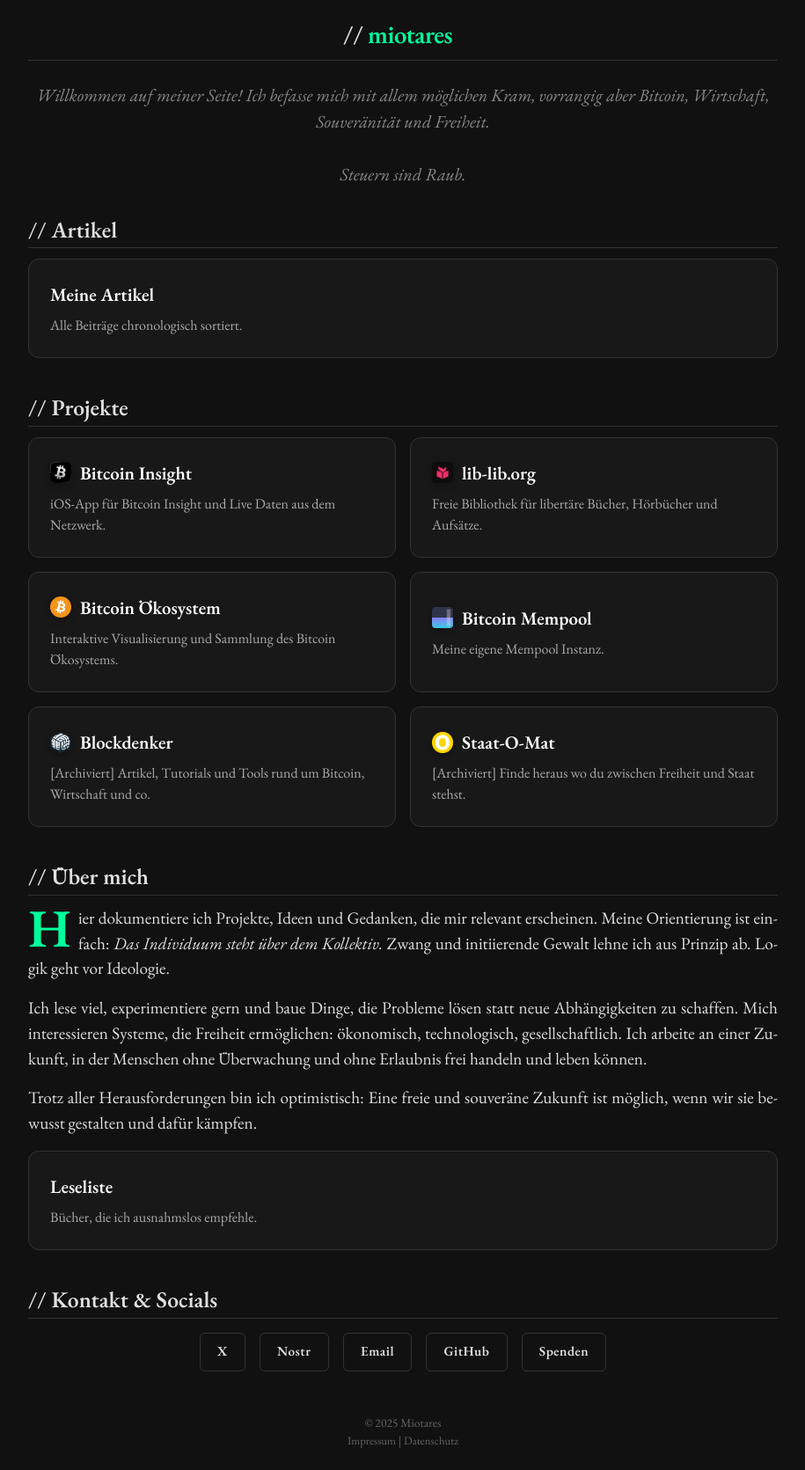
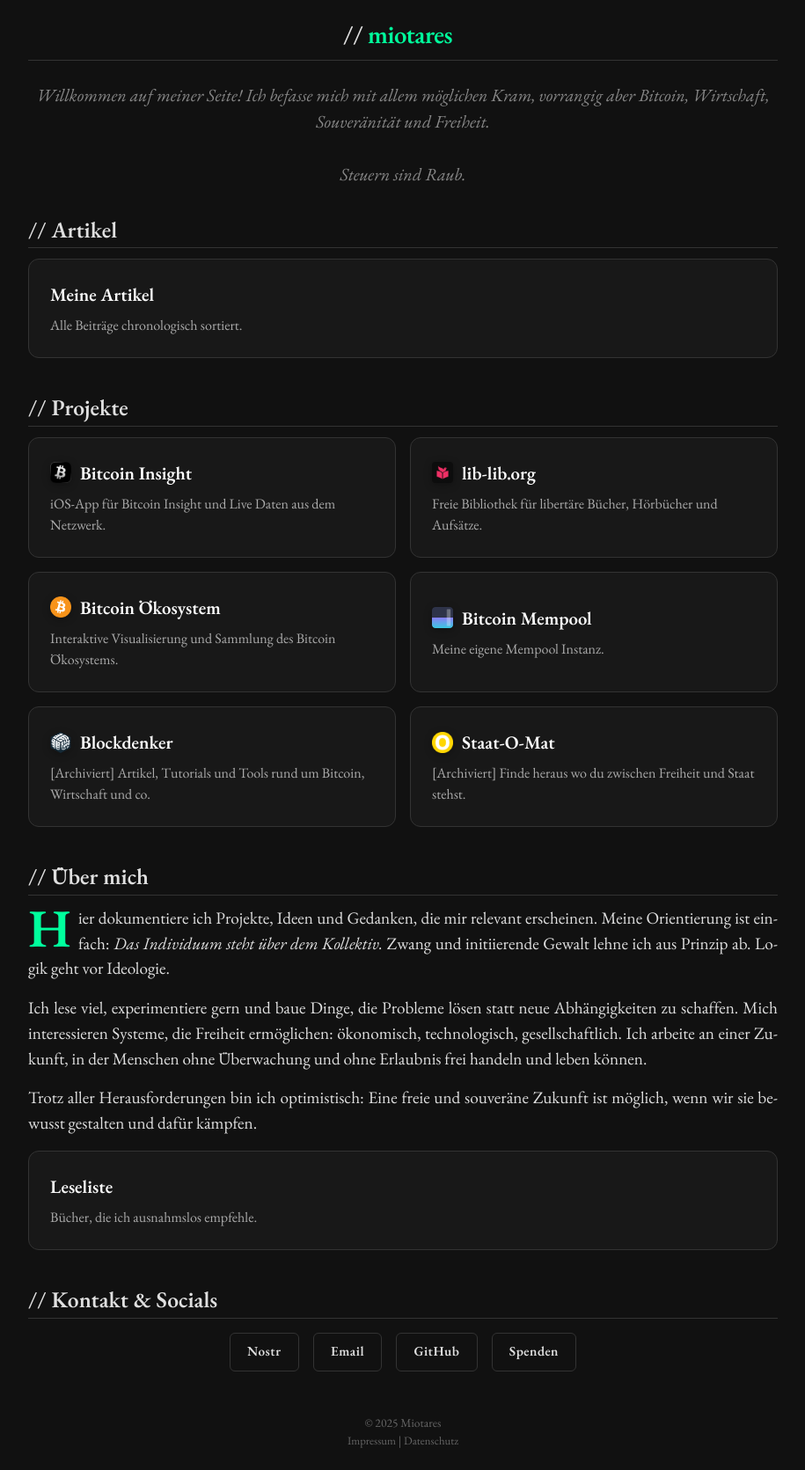
Before and after one commit to Miotares/miotares, a Jekyll site: the page built from index.html, in a window 1280 px wide. Shown: the whole page at 88% size, without its empty margins (182-1097 px from the left). Built offline with Jekyll 4.4.1, drawn with Linux system fonts in a browser that asks for light colours.

Commit message:
Update index.html
removed x

```diff
--- a/index.html
+++ b/index.html
@@ -167,7 +167,6 @@ layout: none
         <section class="contact-section">
             <h2>// Kontakt & Socials</h2>
             <div class="social-buttons">
-                <a href="https://x.com/miotares" class="contact-link" target="_blank">X</a>
                 <a href="https://primal.net/p/npub1uzs332pezps55gp4cag30ys6t6gjtsduzxn2fzyzg5vkn5yk5ensrd570x"
                     class="contact-link" target="_blank">Nostr</a>
                 <a href="mailto:miotares@proton.me" class="contact-link" target="_blank">Email</a>
```
